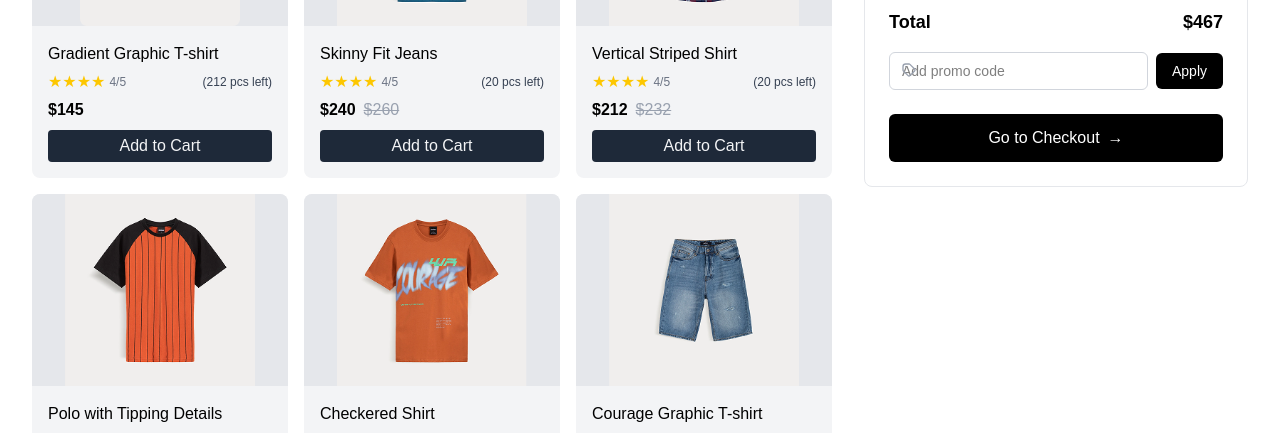
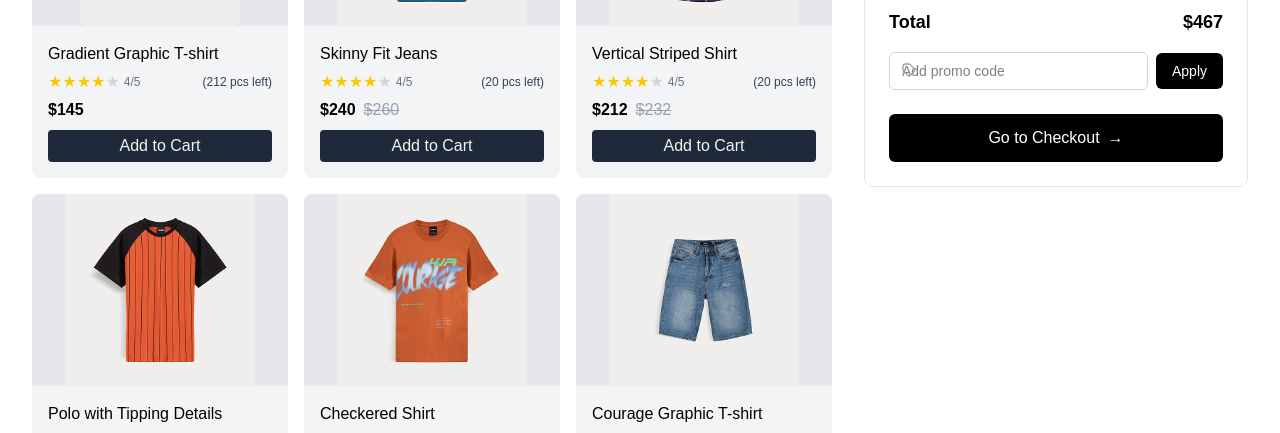
Before and after one commit to IbrahimOhid/ibrahim_shop, a React (Vite) app: page / in a window 1280 px wide. Shown: the part 359-792 px from the top of the page. Built offline with nearby package versions, Linux system fonts and the light colour scheme; a web font is replaced by a local one.

Commit message:
rating component updated

```diff
--- a/src/data/product.js
+++ b/src/data/product.js
@@ -7,6 +7,7 @@ const products = [
     max_rating: 5,
     stock: 212,
     price: 145,
+    color: 'Green',
     discounted_price: null,
     in_cart: true,
   },
--- a/src/product/CartDetails.jsx
+++ b/src/product/CartDetails.jsx
@@ -24,7 +24,7 @@ const CartDetails = () => {
                   <h3 className="font-medium">{product.name}</h3>
                   <span className="text-red-500 text-sm">×</span>
                 </div>
-                <p className="text-sm text-gray-500">Size: Large</p>
+                <p className="text-sm text-gray-500">Size: {product.color}</p>
                 <p className="text-sm text-gray-500">Color: White</p>
                 <div className="flex justify-between items-center mt-2">
                   <p className="font-bold">${product.price}</p>
--- a/src/product/ProductCard.jsx
+++ b/src/product/ProductCard.jsx
@@ -1,20 +1,23 @@
-import React, { useContext } from "react";
+import React, { useContext, useState } from "react";
 import { getImgUrl } from "../utility/utilities";
 import Rating from "./Rating";
 import { NewProduct } from "../context";
 
 const ProductCard = ({ products }) => {
-  const {cartData, setCartData} = useContext(NewProduct);
+  const { cartData, setCartData } = useContext(NewProduct);
+  const [toggleCartBtn, setToggleCartBtn] = useState({})
 
-  const handleAddToCart = (product)=>{
-    const findProduct = cartData.find((item)=> item.id === product.id);
-    if(!findProduct){
-      setCartData([...cartData, product])
-    }else{
-      alert('Product Already Added')
+
+  const handleAddToCart = (product) => {
+    const findProduct = cartData.find((item) => item.id === product.id);
+    setToggleCartBtn({[product.in_cart]: 'false'})
+    if (!findProduct) {
+      setCartData([...cartData, product]);
+
+    } else {
+      alert("Product Already Added");
     }
-
-  }
+  };
   return (
     <div>
       <div className="product-grid">
@@ -35,7 +38,7 @@ const ProductCard = ({ products }) => {
               <h3 className="font-medium">{product.name} </h3>
               <div className="flex items-center justify-between">
                 <div className="flex items-center my-1">
-                  <Rating value={product.rating}/>
+                  <Rating value={product.rating} />
                   <span className="text-xs text-gray-500 ml-1">
                     {product.rating}/{product.max_rating}
                   </span>
@@ -51,8 +54,11 @@ const ProductCard = ({ products }) => {
                     `$${product.discounted_price}`}
                 </p>
               </div>
-              <button onClick={()=> handleAddToCart(product)} className="disabled:bg-gray-700 disabled:text-gray-400 cursor-pointer disabled:cursor-not-allowed w-full mt-2 bg-gray-800 py-1 text-gray-100 rounded flex items-center justify-center active:translate-y-1 transition-all active:bg-gray-900">
-                Add to Cart
+              <button
+                onClick={() => handleAddToCart(product)}
+                className={`cursor-pointer disabled:cursor-not-allowed w-full mt-2 bg-gray-800 py-1 text-gray-100 rounded flex items-center justify-center active:translate-y-1 transition-all `}
+              > {toggleCartBtn ? 'Add to Cart' : 'Remove from Cart'}
+                {/* {toggleCartBtn ? 'Add to Cart' : 'Remove from Cart'} */}
               </button>
             </div>
           </div>
--- a/src/product/Rating.jsx
+++ b/src/product/Rating.jsx
@@ -1,17 +1,15 @@
 import React from "react";
-import { getRating } from "../utility/utilities";
 
 const Rating = ({ value }) => {
-  const stars = Array(value).fill(getRating());
-  return (
-    <div className="flex text-yellow-400">
-      {stars.map((star, index) => (
-        <div key={index} >
-          {star}
-        </div>
-      ))}
-    </div>
-  );
+  const stars = [];
+  for (let i = 0; i < 5; i++) {
+    stars.push(
+      <span key={i} className={i < value ? "text-yellow-400" : "text-gray-300"}>
+        ★
+      </span>
+    );
+  }
+  return <div>{stars}</div>;
 };
 
 export default Rating;
```
